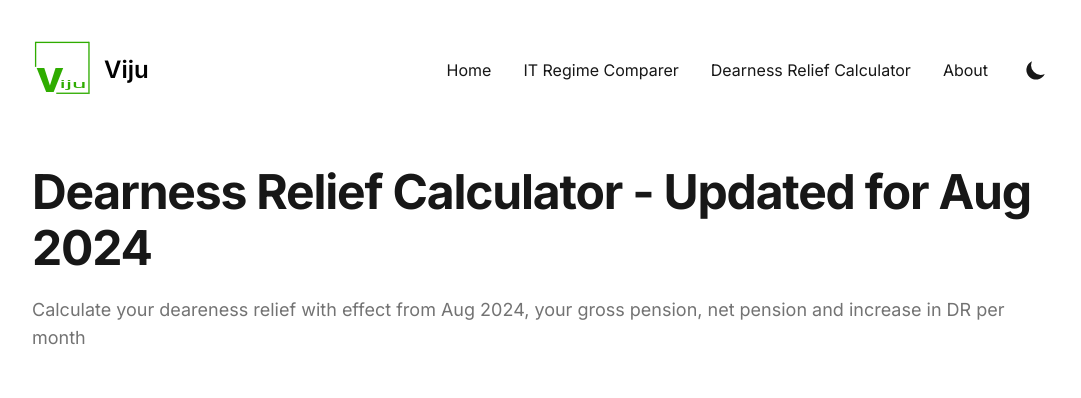
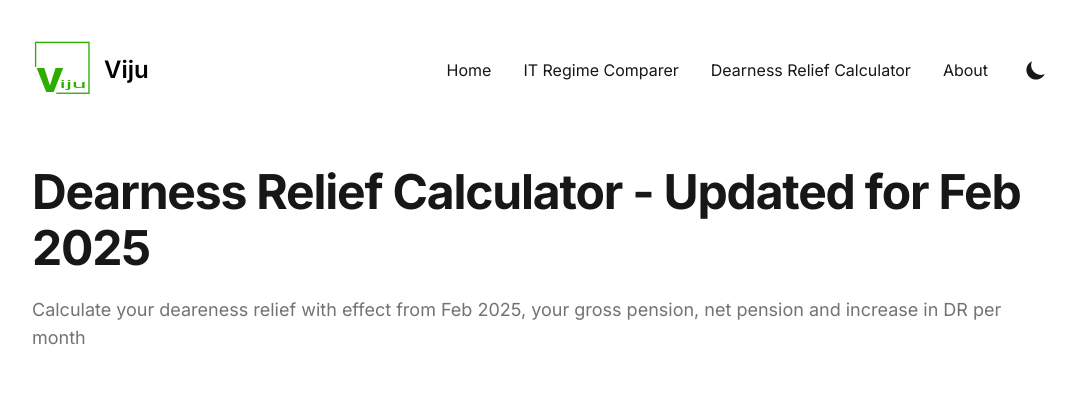
Before and after one commit to rviju/rviju.github.io, a Next.js app: page /apps/dr-calculator in a window 1280 px wide. Shown: the top 398 px of the page, without its empty margins (96-1177 px from the left). Built offline with nearby package versions, Linux system fonts and the light colour scheme.

Commit message:
Updated for Feb 2025

```diff
--- a/modules/dr-calculator/dr-calculator.ts
+++ b/modules/dr-calculator/dr-calculator.ts
@@ -26,7 +26,7 @@ class DrTableRow implements DrTableRowType {
 }
 
 export const AverageIndex = {
-  current: 9218.0,
+  current: 9481.0,
   onOct2022: 8456.0,
 };
 
--- a/modules/dr-calculator/index.tsx
+++ b/modules/dr-calculator/index.tsx
@@ -28,11 +28,11 @@ function DrCalculator() {
       <div className="">
         <div className="pt-6 pb-8 space-y-2 md:space-y-5">
           <h1 className="text-3xl font-extrabold leading-9 tracking-tight text-gray-900 dark:text-gray-100 sm:text-4xl sm:leading-10 md:text-5xl md:leading-14">
-            Dearness Relief Calculator - Updated for Aug 2024
+            Dearness Relief Calculator - Updated for Feb 2025
           </h1>
           {!showResult && !showForm && (
             <p className="text-lg leading-7 text-gray-500 dark:text-gray-400">
-              Calculate your deareness relief with effect from Aug 2024, your
+              Calculate your deareness relief with effect from Feb 2025, your
               gross pension, net pension and increase in DR per month
             </p>
           )}
```
Also changed, not shown: 1 other file (tests, documents, lock files or other folders).
